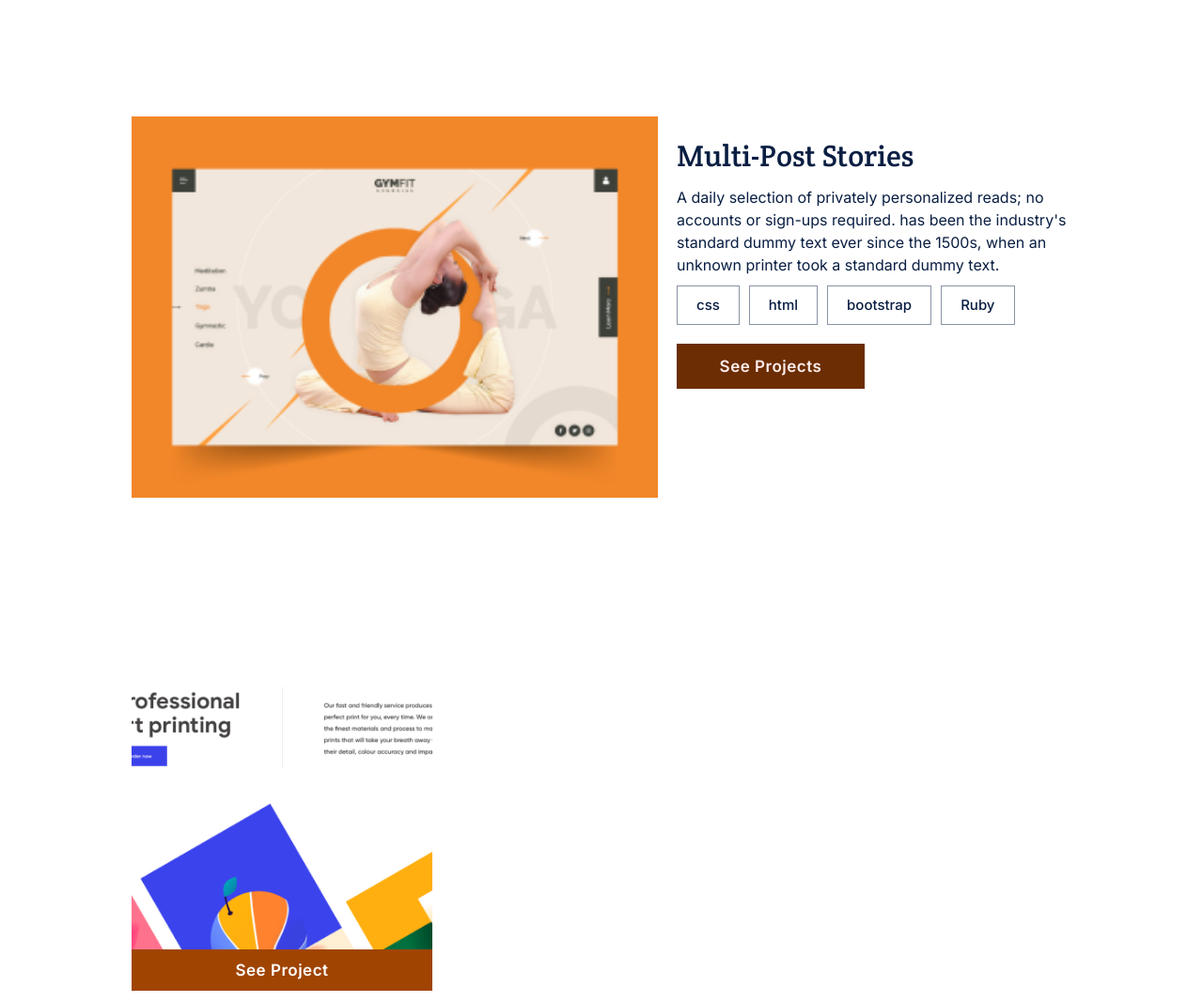
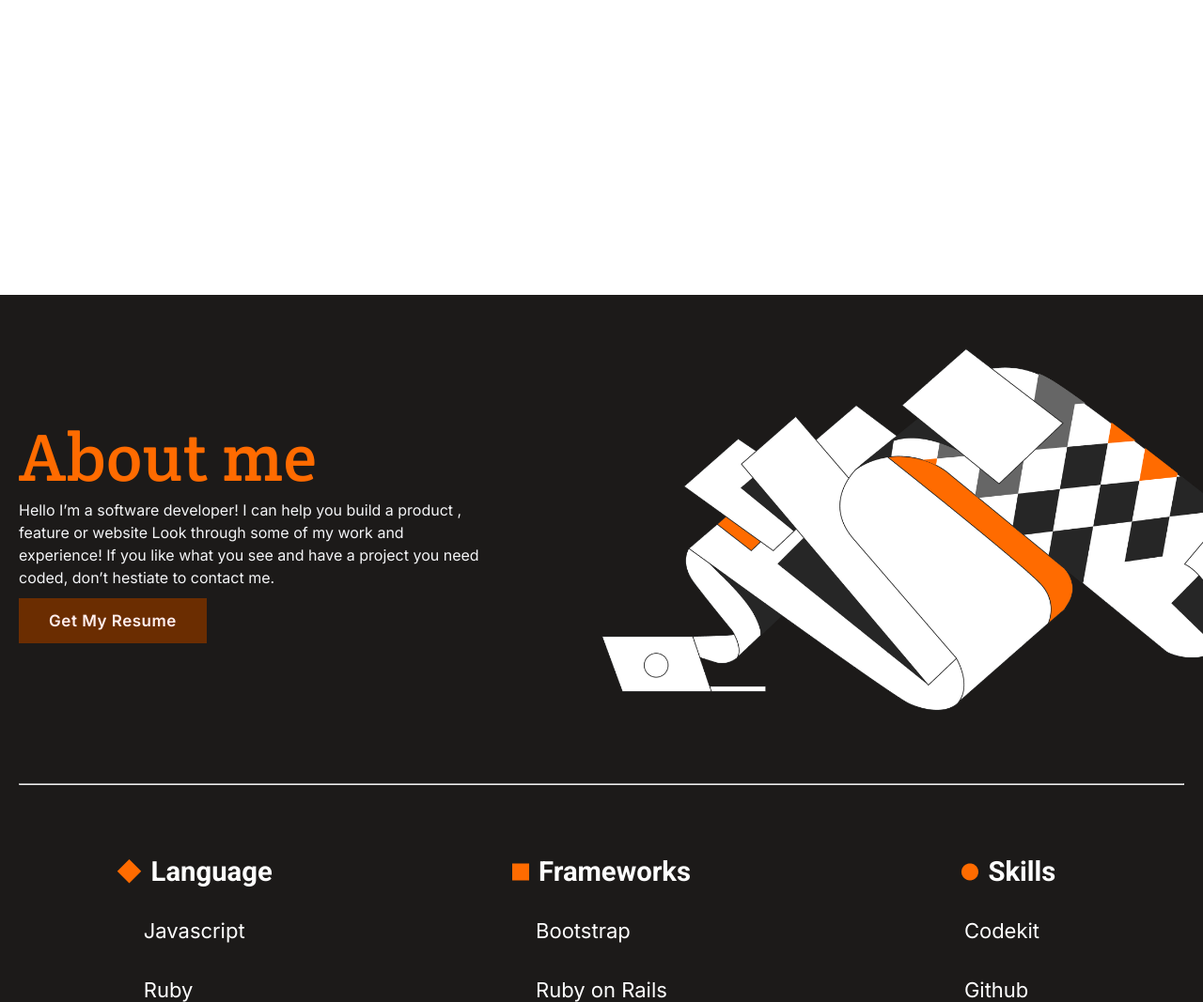
Before and after one commit to Efiamotu-1/Portfolio, a website: page index.html in a window 1280 px wide. Shown: the part 820-1887 px from the top of the page at 94% size. Drawn offline with Linux system fonts and the light colour scheme.

Commit message:
add modal section and removed html for each project

```diff
--- a/index.html
+++ b/index.html
@@ -9,6 +9,8 @@
     <link rel="stylesheet" href="css/style.css">
 </head>
 <body>
+
+  <div class="container-element">
 
     <!-- Header -->
     <header class="header">
@@ -72,32 +74,23 @@
         <hr>
       </div>
       <div class="featured-project">
-        <div class="featured-image">
-          <img src="images/featured.png" alt="feature project">
-        </div>
-        <div class="featured-content">
 
-           <h3 class="featured-content-title">Multi-Post Stories</h3>
-          <p class="featured-content-para">A daily selection of privately personalized reads; no accounts or sign-ups required. has been the industry's standard dummy text ever since the 1500s, when an unknown printer took a standard dummy text.</p>
-          <ul class="works-categories">
-            <li class="work-skills">css</li>
-            <li class="work-skills">html</li>
-            <li class="work-skills">bootstrap</li>
-            <li class="work-skills">Ruby</li>
-          </ul>
-          <button class="btn button" type="button">
-            See Projects
-          </button>
-        </div>
       </div>
    </section>
 
    <section class="projects">
-    <div class="first-project project">
-              <button type="submit" class="check-project">
-          See Project
-        </button>
-      </div>
+    <!-- <div class="second-project project">
+      <h4 class="project-title">Data Dashboard Healthcare</h4>
+      <p class="project-desc">
+        A daily selection of privately personalized reads; no accounts or sign-ups required. has been the industry's standard
+      </p>
+      <ul class="project-techs">
+        <li>html</li>
+        <li>bootstrap</li>
+        <li>Ruby</li>
+      </ul>
+
+    </div>
 
       <div class="second-project project">
         <h4 class="project-title">Data Dashboard Healthcare</h4>
@@ -131,6 +124,8 @@
           <li>bootstrap</li>
           <li>Ruby</li>
         </ul>
+                  See Project
+        </button>
       </div>
 
       <div class="fifth-project project">
@@ -141,9 +136,9 @@
           <li>bootstrap</li>
           <li>Ruby</li>
         </ul>
-        <!-- <button type="submit" class="check-project">
+        <button type="submit" class="check-project">
           See Project
-        </button> -->
+        </button>
       </div>
 
       <div class="sixth-project project">
@@ -154,8 +149,9 @@
           <li>bootstrap</li>
           <li>Ruby</li>
         </ul>
-
-      </div>
+        See Project
+      </button>
+      </div> -->
 
 
    </section>
@@ -295,6 +291,12 @@
    </section>
 </footer>
 
+</div>
+  <div id="modal-container" class="modal-container">
+
+  </div>
+
 <script src="js/menu.js"></script>
+<script src="js/projects.js"></script>
 </body>
 </html>
```
